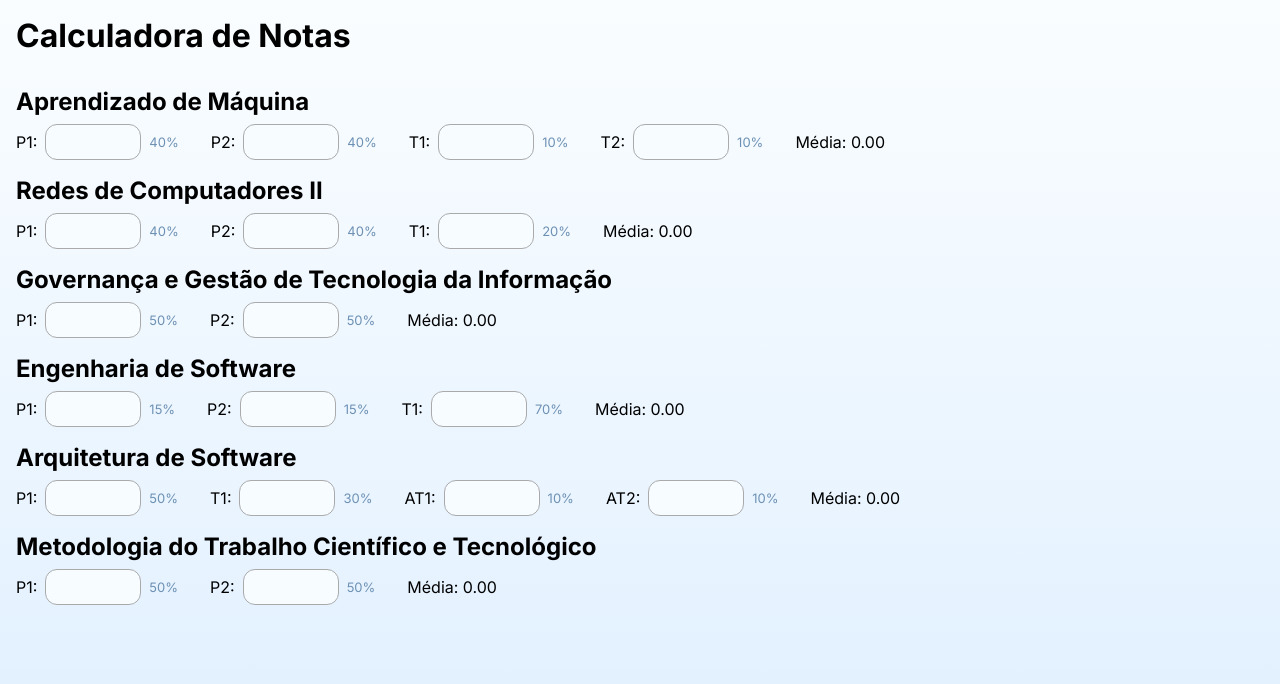
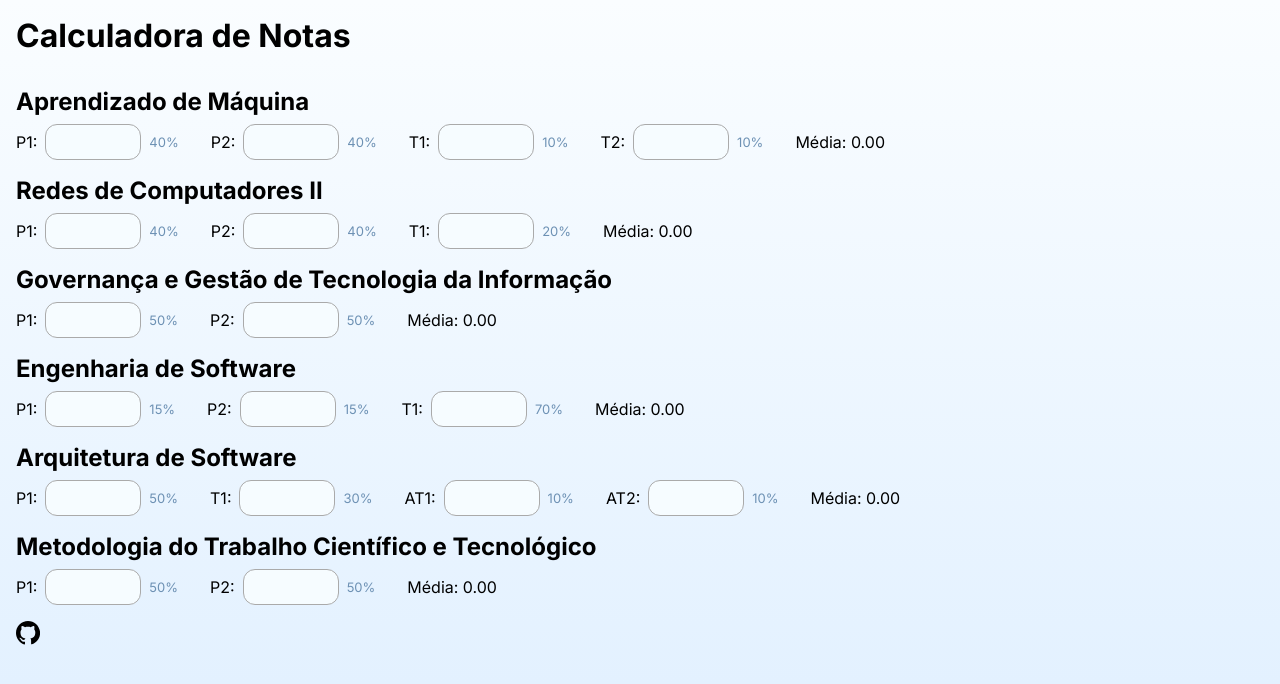
Before and after one commit to Bygrilinho/notaseep, a Next.js app: page / in a window 1280 px wide. Shown: the top 684 px of the page. Built offline with nearby package versions, Linux system fonts and the light colour scheme.

Commit message:
Add GitHub link

```diff
--- a/app/page.tsx
+++ b/app/page.tsx
@@ -25,6 +25,20 @@ export default function Home() {
           <Subject key={subject.id} subject={subject} />
         ))}
       </div>
+      <a href="https://github.com/Bygrilinho/notaseep">
+        <svg
+          xmlns="http://www.w3.org/2000/svg"
+          width="24"
+          height="24"
+          viewBox="0 0 24 24"
+          fill="currentColor"
+        >
+          <path
+            fill-rule="evenodd"
+            d="M12 0C5.37 0 0 5.37 0 12c0 5.3 3.43 9.8 8.2 11.4.6.1.8-.3.8-.6v-2.1c-3.3.7-4-1.6-4-1.6-.5-1.3-1.2-1.7-1.2-1.7-1-.7.1-.7.1-.7 1.1.1 1.7 1.1 1.7 1.1 1 1.7 2.6 1 3.2.8.1-.7.4-1.1.7-1.4-2.5-.3-5-1.3-5-5.8 0-1.3.5-2.4 1.1-3.2-.1-.3-.5-1.5.1-3.2 0 0 1-.3 3.3 1.2.9-.3 1.9-.4 2.9-.4s2 .1 2.9.4c2.3-1.5 3.3-1.2 3.3-1.2.6 1.7.2 2.9.1 3.2.6.8 1.1 1.9 1.1 3.2 0 4.5-2.5 5.5-5 5.8.4.4.8 1.1.8 2.2v3.3c0 .3.2.7.8.6 4.8-1.6 8.2-6.1 8.2-11.4C24 5.37 18.63 0 12 0z"
+          />
+        </svg>
+      </a>
     </main>
   );
 }
```
